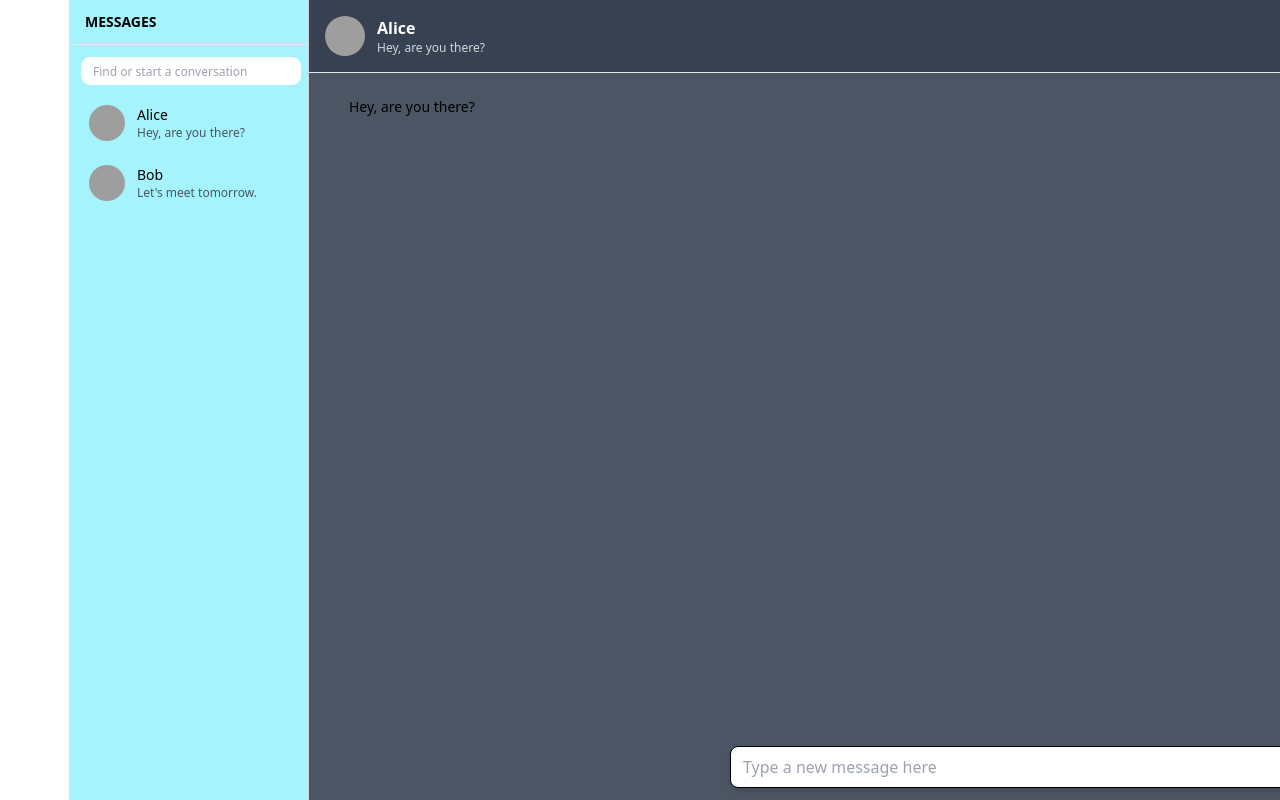
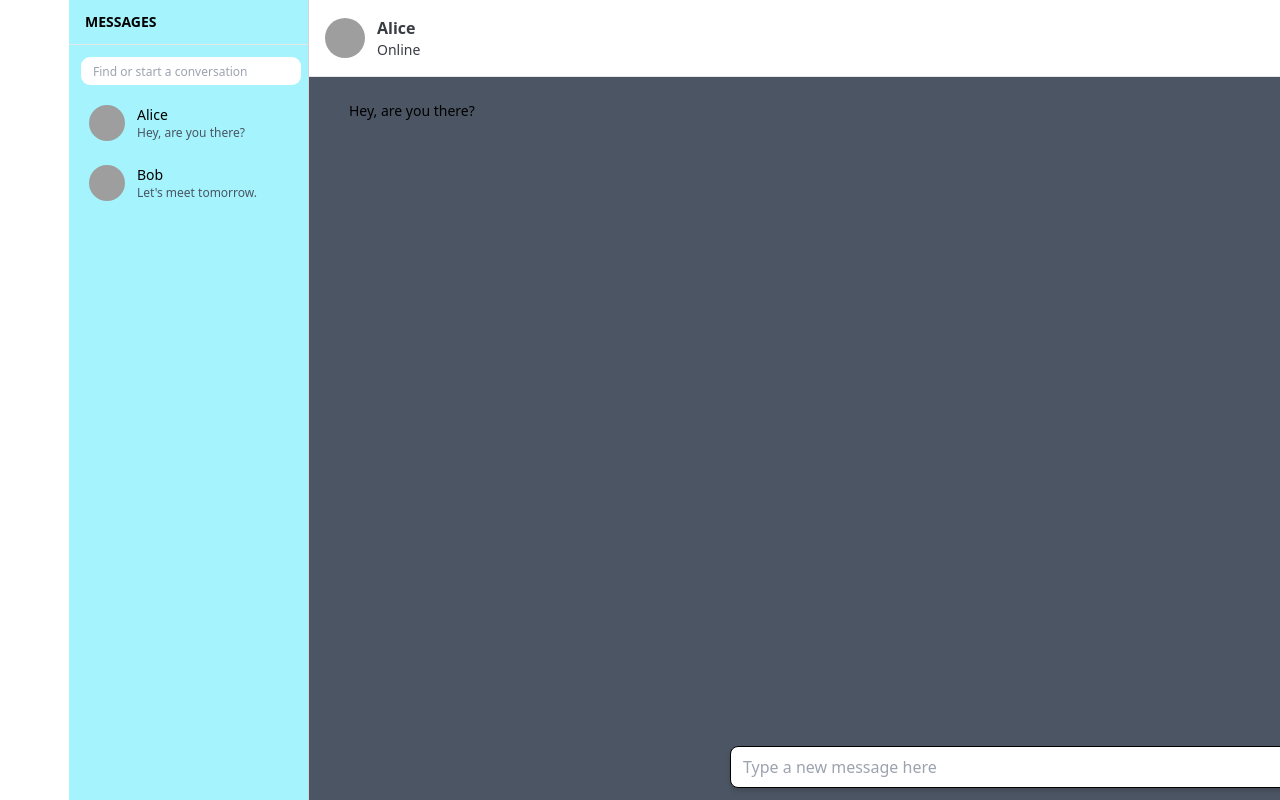
Before and after one commit to TEJASWI-RAJ0210/Chit-Chat, a React (Vite) app in the folder frontend/: page /chat in a window 1280 px wide. Shown: the top 800 px of the page. Built offline with nearby package versions, Linux system fonts and the light colour scheme; grey boxes are pictures that could not be loaded.

Commit message:
Updated Chat Header

```diff
--- a/frontend/src/chatComponents/chatHeader.jsx
+++ b/frontend/src/chatComponents/chatHeader.jsx
@@ -1,18 +1,23 @@
 import React from "react";
+import { Video,Phone,EllipsisVertical}  from "lucide-react";
 
 const ChatHeader = ({ chat }) => {
   return (
-    <div className="flex items-center gap-3 p-4 border-b bg-gray-700 text-white">
+    <div className="flex items-center gap-3 p-4 border-b bg-[#FFFFFF] text-white">
       <img
         src={chat?.avatar || `https://i.pravatar.cc/40?u=${chat?.id || "anon"}`}
         alt="avatar"
         className="w-10 h-10 rounded-full"
       />
-      <div className="flex-1">
-        <div className="font-semibold">{chat?.name || "Unknown"}</div>
-        {chat?.lastMessage && (
-          <div className="text-xs text-gray-300 truncate">{chat.lastMessage}</div>
-        )}
+      <div className="flex-1 ">
+        <div className="font-semibold text-[#393C43] font-Zen Kaku Gothic Antique">{chat?.name || "Unknown"}</div>
+         <div className="text-sm text-[#393C43]">Online</div>
+      </div>
+      <div className="flex items-center gap-4">
+         <Video className="text-[#393C43]" />
+         <Phone className="text-[#393C43]" />
+         <EllipsisVertical className="text-[#393C43]" />
+
       </div>
     </div>
   );
```
